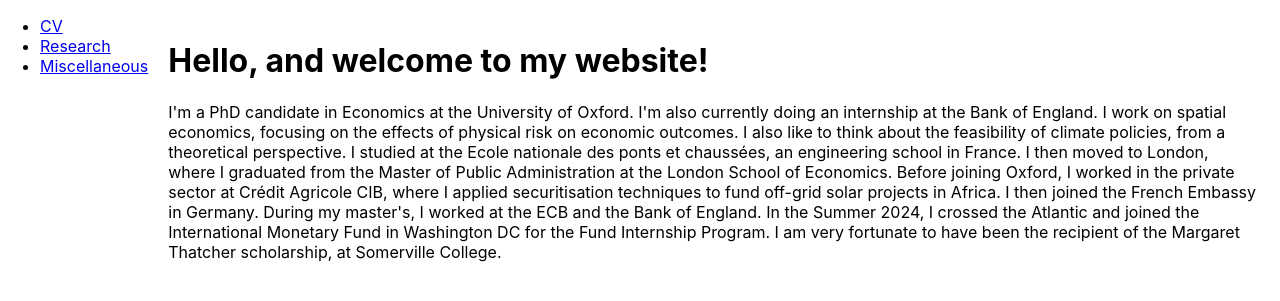
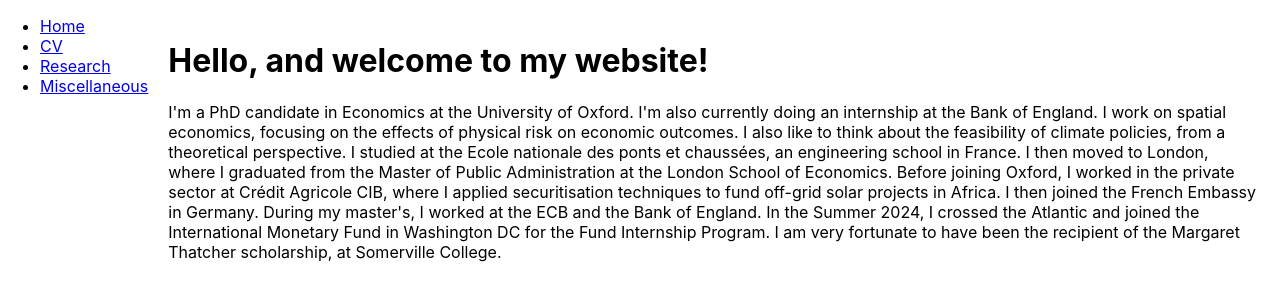
Before and after one commit to JulietteCx/juliettecx.github.io, a Jekyll site: the page built from _pages/index.html, in a window 1280 px wide. Shown: the top 301 px of the page. Built offline with Jekyll 4.4.1, drawn with Linux system fonts in a browser that asks for light colours.

Commit message:
Update _config.yml

```diff
--- a/_config.yml
+++ b/_config.yml
@@ -23,6 +23,8 @@ defaults:
 
 # Top panel links for navigation
 top_panel_links:
+  - name: "Home"
+    url: "/index/"
   - name: "CV"
     url: "/cv/"
   - name: "Research"
```
